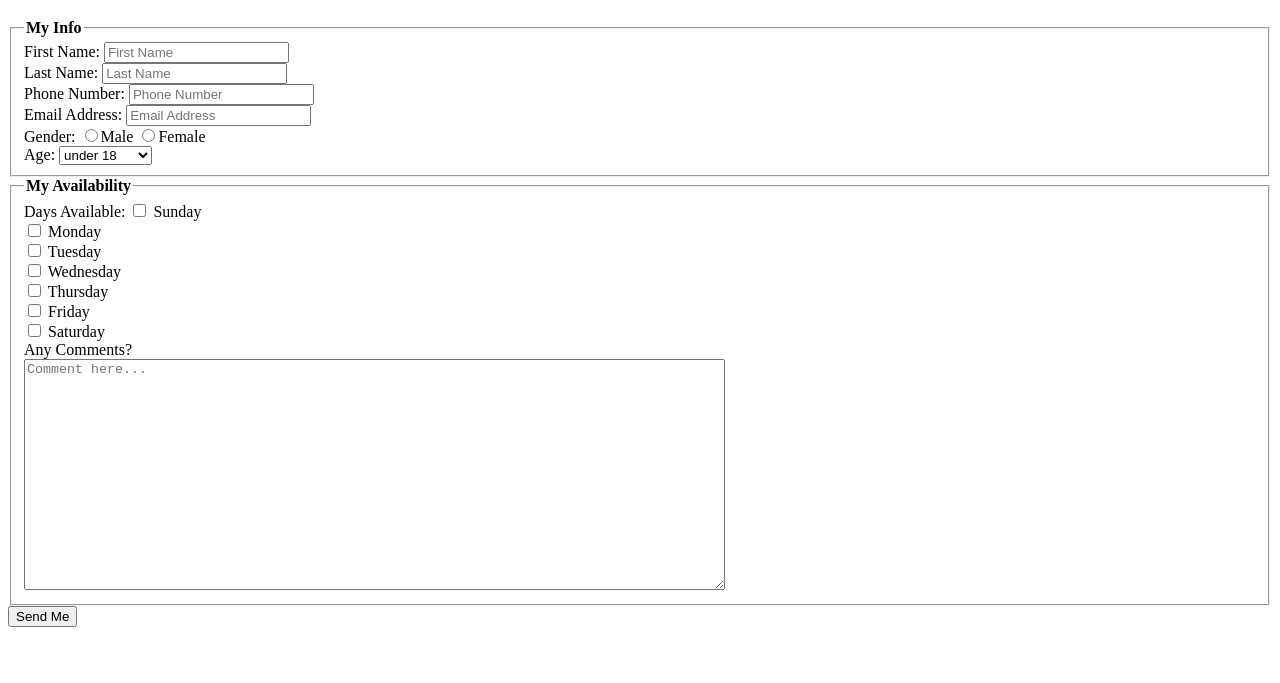
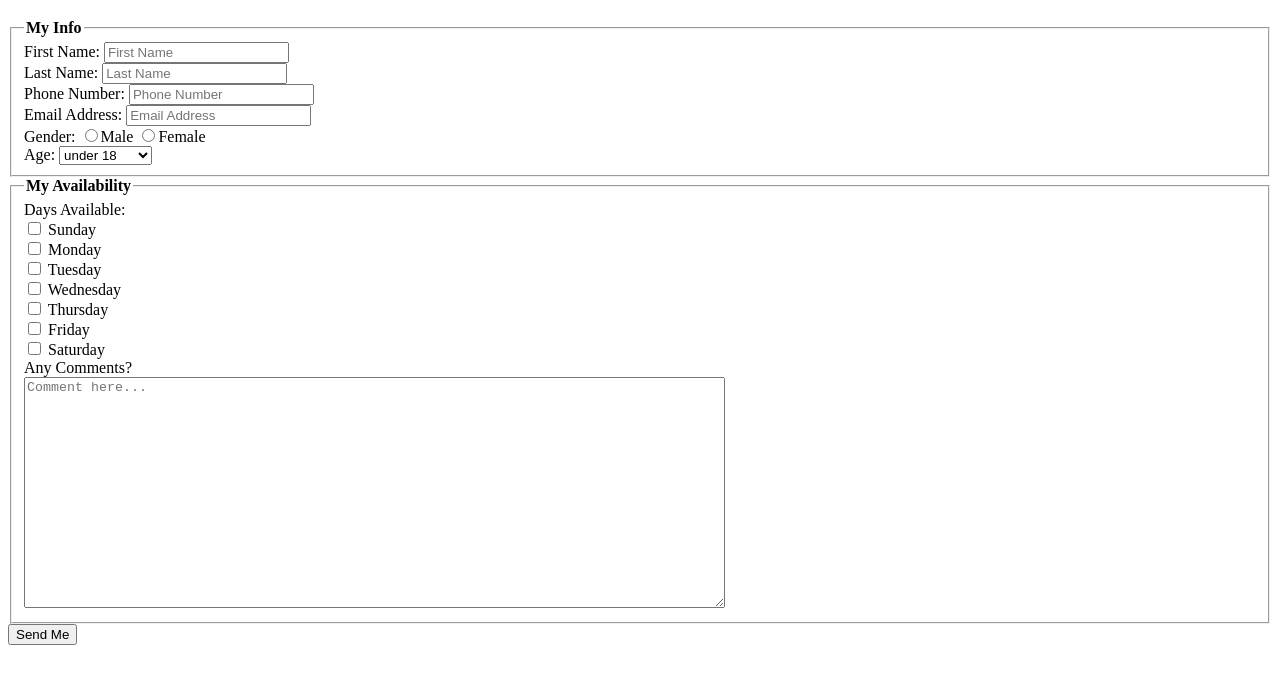
Before and after one commit to ssandoval3/Lab04, a plain HTML site: page index.html in a window 1280 px wide. Shown: the part 61-744 px from the top of the page. Drawn offline with Linux system fonts and the light colour scheme.

Commit message:
fixed formatting with days of the week

```diff
--- a/index.html
+++ b/index.html
@@ -45,7 +45,7 @@
 		<fieldset>
 		  <legend><strong>My Availability</strong></legend>
 		  <div>
-		    <label>Days Available: </label>
+		    <label>Days Available: </label> <br>
 			<label> <input type = "checkbox" name = "available_field[]" value = "Sunday"> Sunday </label> <br>
 			<label> <input type = "checkbox" name = "available_field[]" value = "Monday"> Monday </label> <br>
 			<label> <input type = "checkbox" name = "available_field[]" value = "Tuesday"> Tuesday </label> <br>
```
